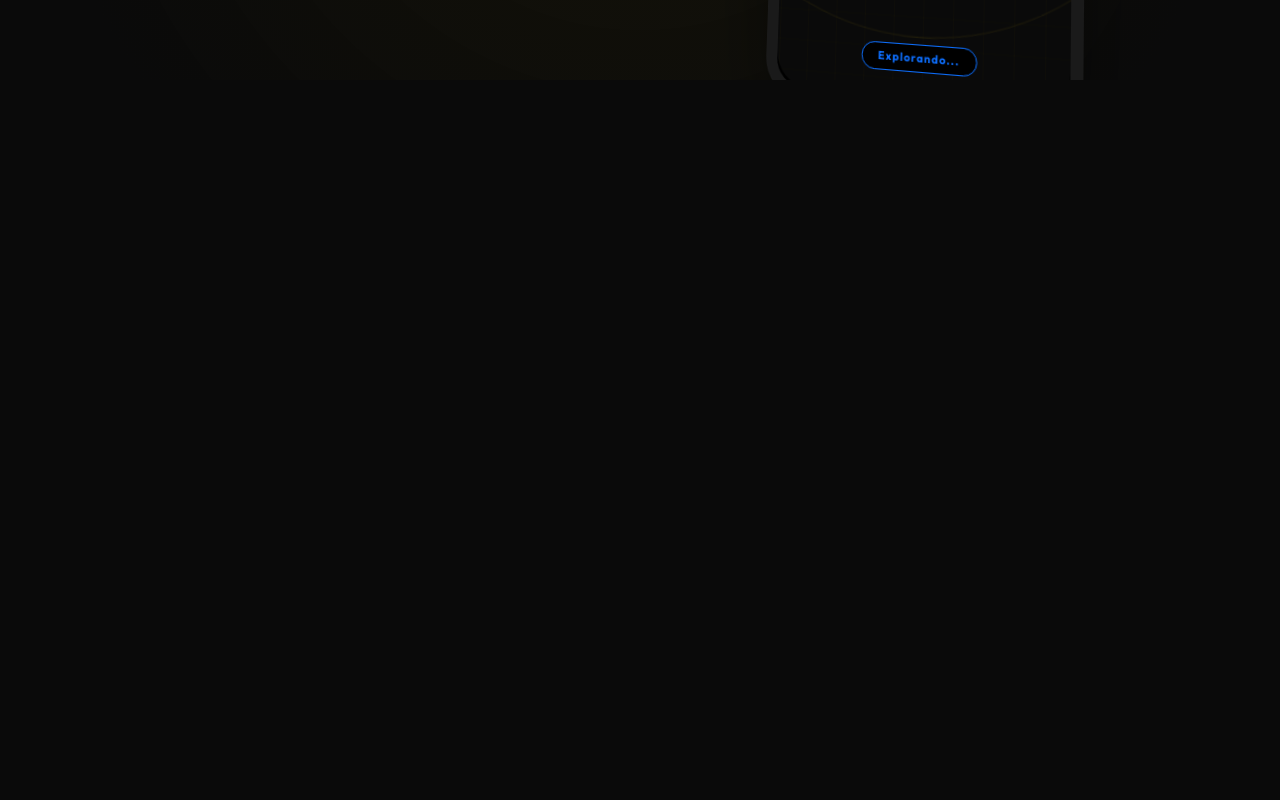
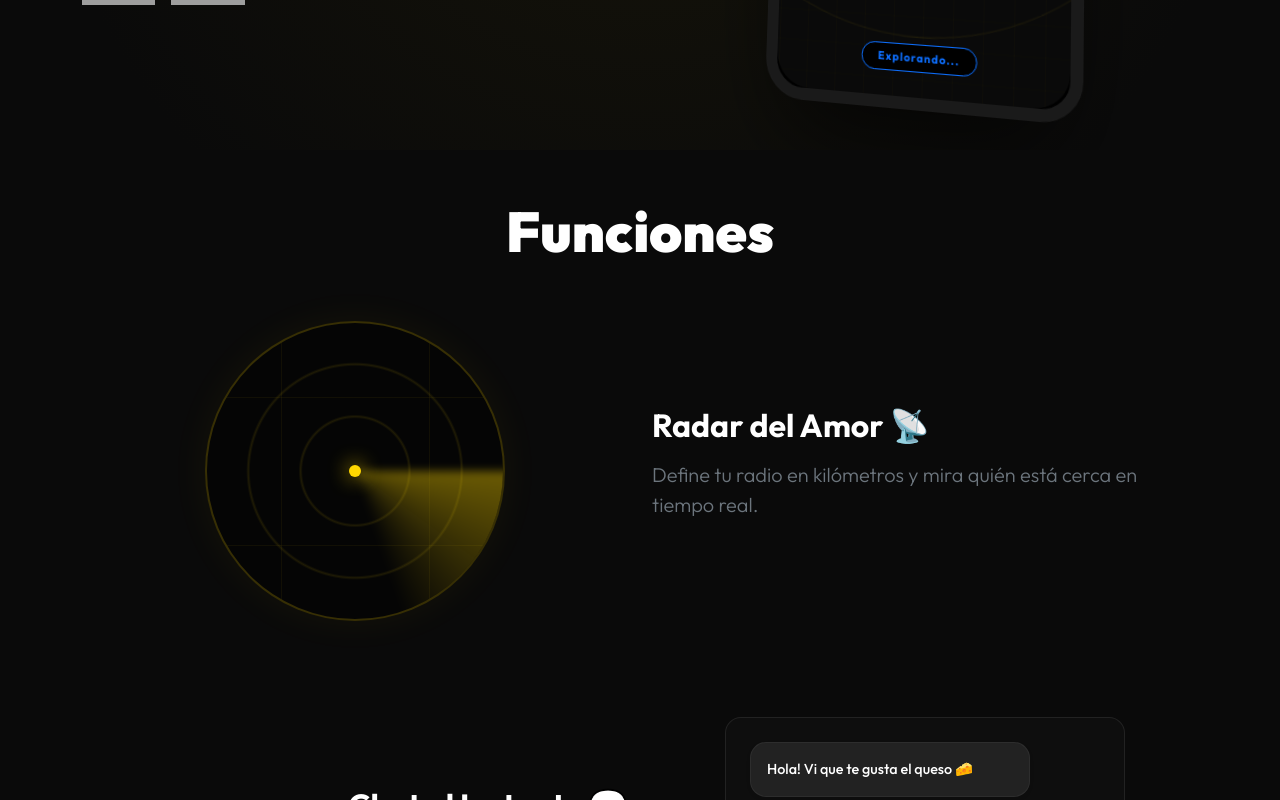
Before and after one commit to javivi-prgs/CheeseEnAngular, an Angular app: page / in a window 1280 px wide. Shown: the part 720-1520 px from the top of the page. Before the commit the page ends 800 px from the top, so only its background shows below. Built offline with nearby package versions, Linux system fonts and the light colour scheme; grey boxes are pictures that could not be loaded.

Commit message:
Arreglar scrollbar + scroll behaviour, y recolorear los planes de cheese. arreglar el radar

```diff
--- a/src/app/app.html
+++ b/src/app/app.html
@@ -18,33 +18,41 @@
         <app-funcionamiento></app-funcionamiento>
     </section>
 
-    <!-- 4. Promo Premium Section -->
-    <section class="snap-section" id="planes" style="background: radial-gradient(circle at 50% 50%, rgba(255, 215, 0, 0.1) 0%, #0a0a0a 100%);">
-        <div class="container text-center">
-            <h2 class="display-3 fw-black mb-4">🧀 Cheese Gold y Platinum</h2>
-            <p class="lead mb-5 text-white-50 mx-auto" style="max-width: 700px;">
-                Pásate al lado dorado. Likes ilimitados, ve a quién le gustas y rebobina si te equivocaste.
-            </p>
-            <button class="btn btn-cheese px-5 py-3" data-bs-toggle="modal" data-bs-target="#planesModal">Ver Planes</button>
-        </div>
-    </section>
-
-    <!-- 5. Vistazo Section -->
+    <!-- 4. Vistazo Section -->
     <section class="snap-section" id="vistazo">
         <app-vistazo></app-vistazo>
     </section>
 
-    <!-- 5. Download Section + Footer -->
+    <!-- 5. Download Section -->
     <section class="snap-section d-flex flex-column" id="download">
-        <div class="container text-center flex-grow-1 d-flex flex-column justify-content-center">
+        <div class="container text-center py-5 my-auto">
             <h2 class="display-4 fw-black mb-3 text-white">¿Listo para derretirte?</h2>
             <p class="lead mb-5 text-white-50">Descarga Cheese hoy mismo y empieza a conectar.</p>
             <div>
-                <button class="btn btn-cheese btn-lg px-5">Descargar Ahora</button>
+                <button class="btn btn-cheese btn-lg px-5 shadow-lg">Descargar Ahora</button>
             </div>
         </div>
-        <app-footer></app-footer>
     </section>
+
+    <!-- 6. Promo Premium Section (Moved to the end and beautified) -->
+    <section class="snap-section d-flex align-items-center" id="planes"
+             style="background: radial-gradient(circle at 50% 100%, rgba(255, 215, 0, 0.15) 0%, #0a0a0a 80%); min-height: 80vh;">
+        <div class="container text-center py-5">
+            <div class="premium-box p-5 rounded-5 border border-primary border-opacity-25 bg-black bg-opacity-50 backdrop-blur">
+                <span class="badge bg-primary text-dark px-3 py-2 rounded-pill mb-4 fw-bold">NIVEL PREMIER</span>
+                <h2 class="display-3 fw-bold mb-4 text-white">🧀 Cheese <span class="text-primary">Gold</span> y <span class="text-warning">Platinum</span></h2>
+                <p class="lead mb-5 text-white-50 mx-auto" style="max-width: 800px; font-size: 1.4rem;">
+                    Pásate al lado dorado de la fuerza. <br>
+                    <strong>Likes ilimitados</strong>, descubre quién te admira y <strong>rebobina</strong> tus decisiones con un solo toque.
+                </p>
+                <button class="btn btn-cheese btn-lg px-5 py-3 fs-4 shadow-lg" data-bs-toggle="modal" data-bs-target="#planesModal">
+                    Ver Todos los Planes
+                </button>
+            </div>
+        </div>
+    </section>
+
+    <app-footer></app-footer>
 
 </main>
 
--- a/src/app/components/funciones/funciones.component.css
+++ b/src/app/components/funciones/funciones.component.css
@@ -5,49 +5,68 @@
 .radar-container {
     width: 300px;
     height: 300px;
-    background: radial-gradient(circle, #1a1a1a 0%, #000 100%);
+    background: #050505;
     border-radius: 50%;
-    border: 2px solid rgba(255, 215, 0, 0.1);
+    border: 2px solid rgba(255, 215, 0, 0.2);
     overflow: hidden;
-    box-shadow: 0 0 50px rgba(0, 0, 0, 0.5);
+    position: relative;
+    box-shadow: 0 0 40px rgba(255, 215, 0, 0.05);
 }
 
-.radar-bg {
+.radar-grid {
     position: absolute;
     inset: 0;
     background-image:
-        radial-gradient(circle, transparent 30%, rgba(255, 215, 0, 0.05) 31%, rgba(255, 215, 0, 0.05) 32%, transparent 33%),
-        radial-gradient(circle, transparent 60%, rgba(255, 215, 0, 0.05) 61%, rgba(255, 215, 0, 0.05) 62%, transparent 63%);
+        radial-gradient(circle, transparent 0%, transparent 25%, rgba(255, 215, 0, 0.1) 26%, transparent 27%, transparent 50%, rgba(255, 215, 0, 0.1) 51%, transparent 52%, transparent 75%, rgba(255, 215, 0, 0.1) 76%, transparent 77%),
+        linear-gradient(to right, rgba(255, 215, 0, 0.05) 1px, transparent 1px),
+        linear-gradient(to bottom, rgba(255, 215, 0, 0.05) 1px, transparent 1px);
+    background-size: 100% 100%, 50% 50%, 50% 50%;
+    background-position: center;
 }
 
 .radar-sweep {
     position: absolute;
-    top: 50%;
-    left: 50%;
-    width: 150px;
-    height: 150px;
-    background: conic-gradient(from 0deg, var(--primary) 0%, transparent 25%);
-    transform-origin: top left;
+    inset: -50%;
+    background: conic-gradient(from 0deg, var(--primary) 0%, transparent 20%, transparent 100%);
     animation: radar-rotate 4s linear infinite;
-    opacity: 0.6;
+    opacity: 0.4;
+    filter: blur(4px);
+    transform-origin: center center;
 }
 
 .radar-center {
     position: absolute;
     top: 50%;
     left: 50%;
-    transform: translate(-50%, -50%);
-    width: 10px;
-    height: 10px;
+    width: 12px;
+    height: 12px;
     background: var(--primary);
     border-radius: 50%;
-    box-shadow: 0 0 15px var(--primary);
-    z-index: 2;
+    transform: translate(-50%, -50%);
+    box-shadow: 0 0 20px var(--primary);
+    z-index: 10;
+}
+
+.radar-blip {
+    position: absolute;
+    width: 8px;
+    height: 8px;
+    background: var(--primary);
+    border-radius: 50%;
+    opacity: 0;
+    animation: blip-fade 4s infinite;
 }
 
 @keyframes radar-rotate {
     from { transform: rotate(0deg); }
     to { transform: rotate(360deg); }
+}
+
+@keyframes blip-fade {
+    0%, 20% { opacity: 0; transform: scale(1); }
+    25% { opacity: 1; transform: scale(1.2); }
+    50% { opacity: 0; transform: scale(0.8); }
+    100% { opacity: 0; }
 }
 
 .chat-bubble {
--- a/src/app/components/funciones/funciones.component.html
+++ b/src/app/components/funciones/funciones.component.html
@@ -7,10 +7,12 @@
         <!-- Radar Section -->
         <div class="row align-items-center mb-5 pb-5">
             <div class="col-md-6 d-flex justify-content-center mb-4 mb-md-0">
-                <div class="radar-container position-relative">
-                    <div class="radar-bg"></div>
+                <div class="radar-container">
+                    <div class="radar-grid"></div>
                     <div class="radar-sweep"></div>
-                    <div class="radar-circles"></div>
+                    <div class="radar-blip" style="top: 20%; left: 30%; animation-delay: 1s;"></div>
+                    <div class="radar-blip" style="top: 60%; left: 70%; animation-delay: 2.5s;"></div>
+                    <div class="radar-blip" style="top: 40%; left: 80%; animation-delay: 0.5s;"></div>
                     <div class="radar-center"></div>
                 </div>
             </div>
--- a/src/app/components/planes/planes.css
+++ b/src/app/components/planes/planes.css
@@ -8,7 +8,15 @@
     background: rgba(255, 255, 255, 0.03) !important;
     transition: var(--transition);
     cursor: pointer;
-    overflow: hidden;
+    position: relative; /* Mantener para el z-index */
+    color: #ffffff !important;
+}
+
+.plan-card h3,
+.plan-card p,
+.plan-card li,
+.plan-card span:not(.text-primary) {
+    color: #ffffff !important;
 }
 
 .plan-card:hover {
@@ -22,18 +30,42 @@
     background: rgba(255, 215, 0, 0.05) !important;
 }
 
+.plan-card.highlight .card-body {
+    padding-top: 1.5rem !important;
+}
+
+/* Fix colors as requested by user */
+.text-primary, .bi-check2-circle {
+    color: var(--primary) !important; /* Force yellow instead of Bootstrap blue */
+}
+
+.text-white-50 {
+    color: #ffffff !important; /* Texto totalmente blanco para máxima visibilidad */
+}
+
+.btn-outline-primary {
+    border-color: var(--primary) !important;
+    color: var(--primary) !important;
+}
+
+.btn-outline-primary:hover {
+    background-color: var(--primary) !important;
+    color: var(--bg-dark) !important;
+}
+
 .popular-badge {
     position: absolute;
-    top: 15px;
+    top: -15px;
     left: 50%;
     transform: translateX(-50%);
     background: var(--primary);
     color: var(--bg-dark);
-    padding: 4px 15px;
+    padding: 6px 20px;
     border-radius: 20px;
-    font-size: 0.75rem;
-    font-weight: 800;
-    z-index: 10;
+    font-size: 0.8rem;
+    font-weight: 900;
+    z-index: 100;
+    box-shadow: 0 4px 15px rgba(255, 215, 0, 0.4);
 }
 
 .price .display-3 {
--- a/src/styles.css
+++ b/src/styles.css
@@ -17,9 +17,10 @@
 html, body {
     margin: 0;
     padding: 0;
-    height: 100%;
+    min-height: 100%;
     background-color: var(--bg-dark);
-    overflow: hidden; /* Evita la doble barra de desplazamiento */
+    overflow-x: hidden; /* Evita scroll horizontal */
+    scroll-behavior: smooth;
 }
 
 body {
@@ -28,33 +29,47 @@ body {
 }
 
 /* --- SCROLL SNAP --- */
-.snap-container {
-    height: 100vh;
-    overflow-y: auto;
-    scroll-snap-type: y mandatory;
-    scrollbar-width: thin; /* Firefox */
-    scrollbar-color: var(--primary) transparent; /* Firefox */
+/* --- SCROLL STYLES --- */
+body::-webkit-scrollbar {
+    width: 8px;
 }
 
-/* Chrome, Edge, Safari */
-.snap-container::-webkit-scrollbar {
-    width: 6px;
+body::-webkit-scrollbar-track {
+    background: var(--bg-dark);
 }
 
-.snap-container::-webkit-scrollbar-track {
-    background: transparent;
-}
-
-.snap-container::-webkit-scrollbar-thumb {
+body::-webkit-scrollbar-thumb {
     background-color: var(--primary);
     border-radius: 20px;
 }
 
+.snap-container {
+    min-height: 100vh;
+}
+
 .snap-section {
-    height: 100vh;
-    scroll-snap-align: start;
+    min-height: 100vh;
     position: relative;
-    display: block; /* Cambiado de flex para evitar problemas de centrado inicial */
+    display: block;
+}
+
+/* --- PREMIER PROMO STYLES --- */
+.premium-box {
+    box-shadow: 0 0 50px rgba(255, 215, 0, 0.05);
+    transition: var(--transition);
+}
+
+.premium-box:hover {
+    box-shadow: 0 0 70px rgba(255, 215, 0, 0.1);
+    border-color: rgba(255, 215, 0, 0.5) !important;
+}
+
+.backdrop-blur {
+    backdrop-filter: blur(20px);
+}
+
+.fw-black {
+    font-weight: 900;
 }
 
 /* --- UTILIDADES --- */
```
Also changed, not shown: .usoDeIA/logs.md.
